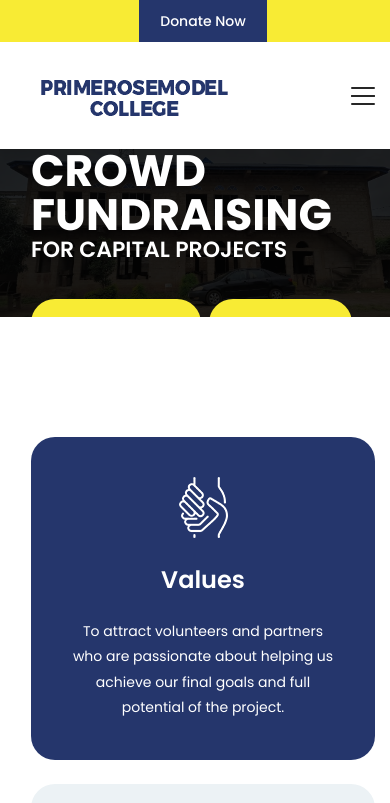
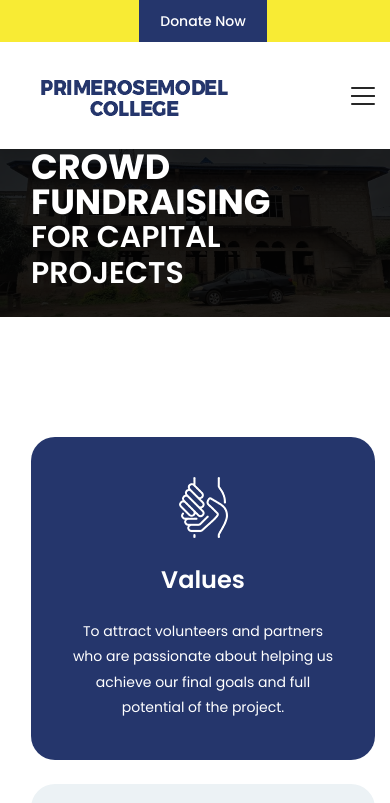
Before and after one commit to CssJhay/Primerose, a plain HTML site: page Primerose/index.html in a window 390 px wide. Shown: the top 803 px of the page. Drawn offline with Linux system fonts and the light colour scheme; a script that the page names is missing.

Commit message:
Update style.css
Hi Font Change

```diff
--- a/Primerose/style.css
+++ b/Primerose/style.css
@@ -341,11 +341,11 @@ a:hover, a:active {
 
 @media screen and (max-width: 992px){
     .hero-content-overlay h1 {
-        font-size: 44px;
+        font-size: 35px;
     }
 
     .hero-content-overlay h4 {
-        font-size: 22px;
+        font-size: 30px;
     }
 
     .hero-content-overlay p,
```
